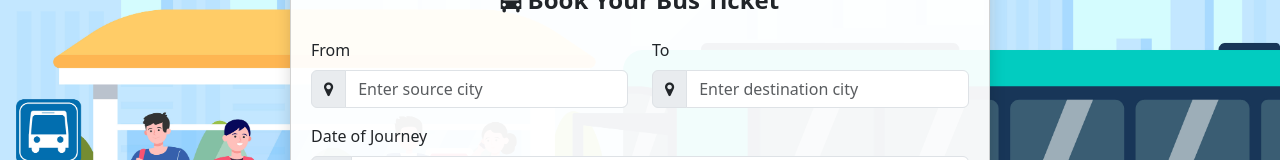
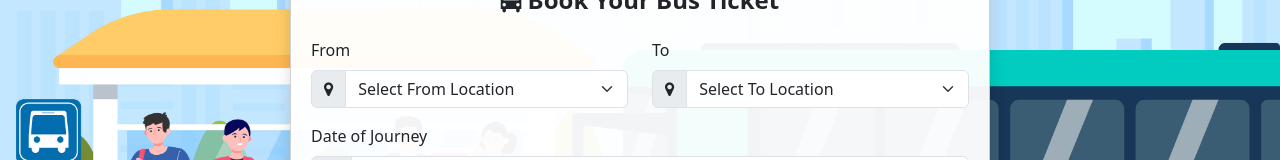
Before and after one commit to shree1206/angular-app, an Angular app: page /search in a window 1280 px wide. Shown: the part 283-443 px from the top of the page. Built offline with nearby package versions, Linux system fonts and the light colour scheme; no server answers.

Commit message:
fetch cities from API on search coomponent

```diff
--- a/src/app/app.config.ts
+++ b/src/app/app.config.ts
@@ -2,7 +2,8 @@ import { ApplicationConfig, provideZoneChangeDetection } from '@angular/core';
 import { provideRouter } from '@angular/router';
 
 import { routes } from './app.routes';
+import { provideHttpClient } from '@angular/common/http';
 
 export const appConfig: ApplicationConfig = {
-  providers: [provideZoneChangeDetection({ eventCoalescing: true }), provideRouter(routes)]
+  providers: [provideZoneChangeDetection({ eventCoalescing: true }), provideRouter(routes), provideHttpClient()]
 };
--- a/src/app/pages/search/search.component.html
+++ b/src/app/pages/search/search.component.html
@@ -9,14 +9,24 @@
                     <label for="from" class="form-label">From</label>
                     <div class="input-group">
                         <span class="input-group-text"><i class="fa fa-map-marker"></i></span>
-                        <input type="text" class="form-control" id="from" placeholder="Enter source city">
+                        <select class="form-select">
+                            <option value="">Select From Location</option>
+                            @for( item of locationList; track $index){
+                            <option [value]="item.locationId">{{item.locationName}}</option>
+                            }
+                        </select>
                     </div>
                 </div>
                 <div class="col-md-6">
                     <label for="to" class="form-label">To</label>
                     <div class="input-group">
                         <span class="input-group-text"><i class="fa fa-map-marker"></i></span>
-                        <input type="text" class="form-control" id="to" placeholder="Enter destination city">
+                        <select class="form-select">
+                            <option value="">Select To Location</option>
+                            @for( item of locationList; track $index){
+                            <option [value]="item.locationId">{{item.locationName}}</option>
+                            }
+                        </select>
                     </div>
                 </div>
             </div>
--- a/src/app/pages/search/search.component.ts
+++ b/src/app/pages/search/search.component.ts
@@ -1,4 +1,5 @@
-import { Component } from '@angular/core';
+import { HttpClient } from '@angular/common/http';
+import { Component, inject, OnInit } from '@angular/core';
 
 @Component({
   selector: 'app-search',
@@ -6,6 +7,18 @@ import { Component } from '@angular/core';
   templateUrl: './search.component.html',
   styleUrl: './search.component.css'
 })
-export class SearchComponent {
+export class SearchComponent implements OnInit {
 
+  http = inject(HttpClient);
+  locationList: any[] = [];
+
+  ngOnInit() {
+    this.getLocationList();
+  }
+
+  getLocationList() {
+    this.http.get('https://api.freeprojectapi.com/api/BusBooking/GetBusLocations').subscribe((res: any) => {
+      this.locationList = res;
+    })
+  }
 }
```
